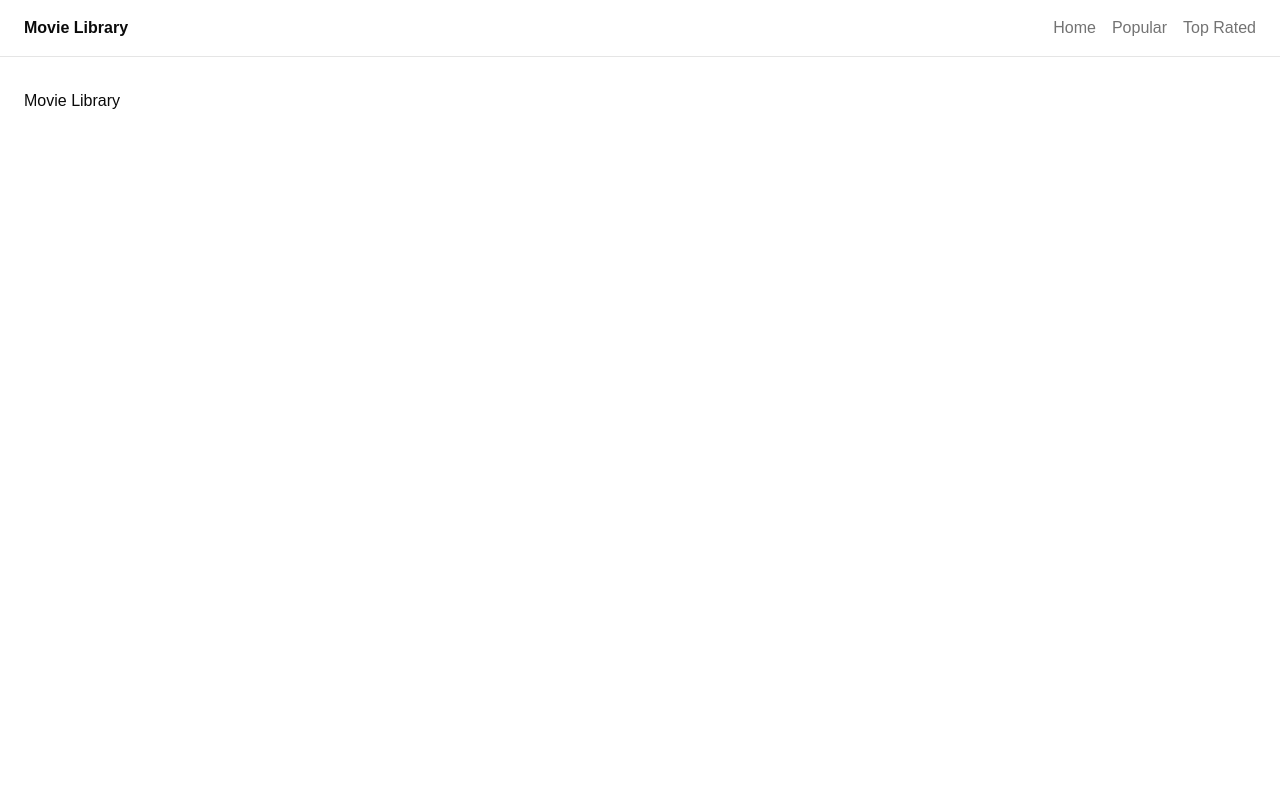
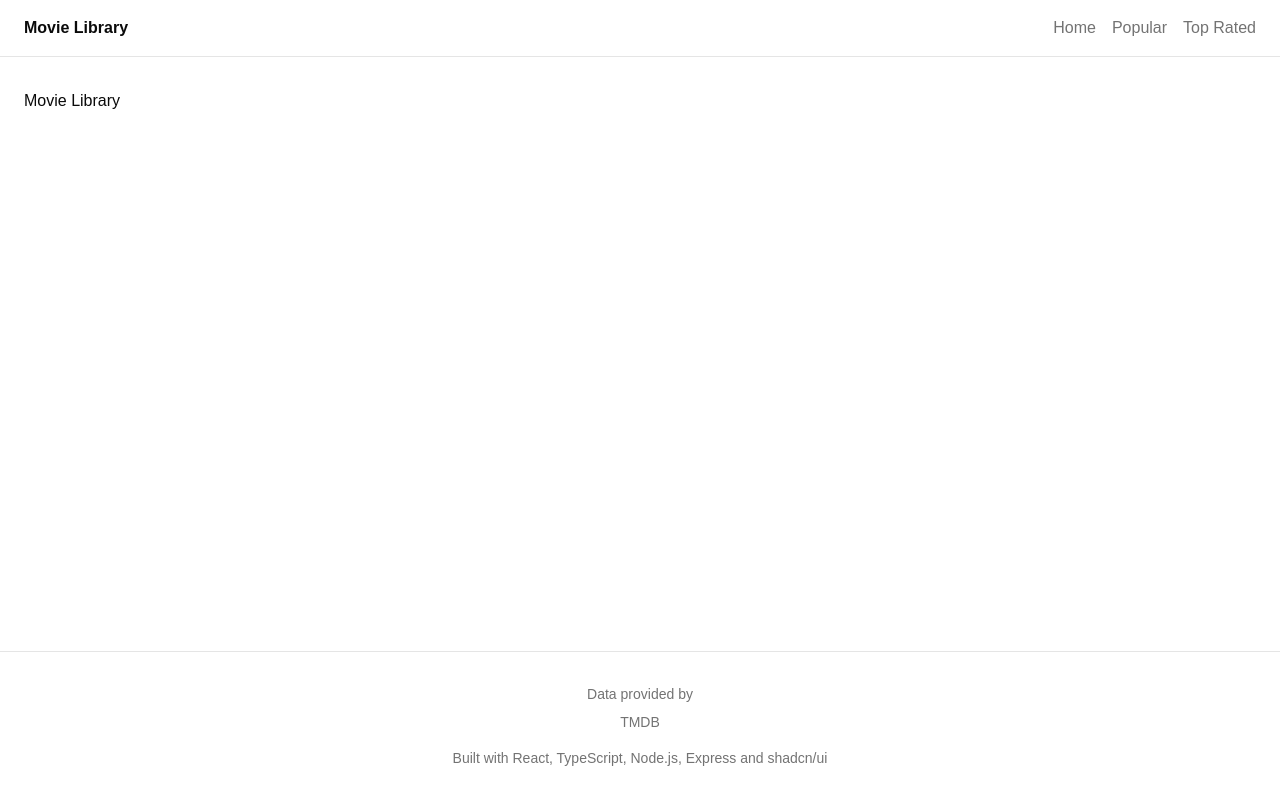
Before and after one commit to IgalGulidin/movie-library-frontend, a React (Vite) app: page / in a window 1280 px wide. Built offline with nearby package versions, Linux system fonts and the light colour scheme.

Commit message:
implemented footer

```diff
--- a/src/App.tsx
+++ b/src/App.tsx
@@ -1,12 +1,14 @@
 import Navbar from "./components/ui/layout/Navbar"
+import Footer from "./components/ui/layout/Footer"
 
 function App() {
   return (
-    <div>
+    <div className="min-h-screen flex flex-col">
       <Navbar />
-      <main className="px-6 py-8">
+      <main className="flex-1 px-6 py-8">
         <h1>Movie Library</h1>
       </main>
+      <Footer />
     </div>
   )
 }
--- /dev/null
+++ b/src/components/ui/layout/Footer.tsx
@@ -0,0 +1,22 @@
+function Footer () {
+    return (
+        <footer className="w-full border-t border-border px-6 py-8 mt-16">
+            <div className="flex flex-col items-center gap-2 text-sm text-muted-foreground">
+                <p>Data provided by</p>
+                <div className="flex gap-4">
+                    <a
+                    href="https://www.themoviedb.org"
+                    target="_blank"
+                    rel="noreferrer"
+                    className="hover:text-foreground transition-colors"
+                    >
+                        TMDB
+                    </a>
+                </div>
+                <p className="mt-2">Built with React, TypeScript, Node.js, Express and shadcn/ui</p>
+            </div>
+        </footer>
+    )
+}
+
+export default Footer;
```
